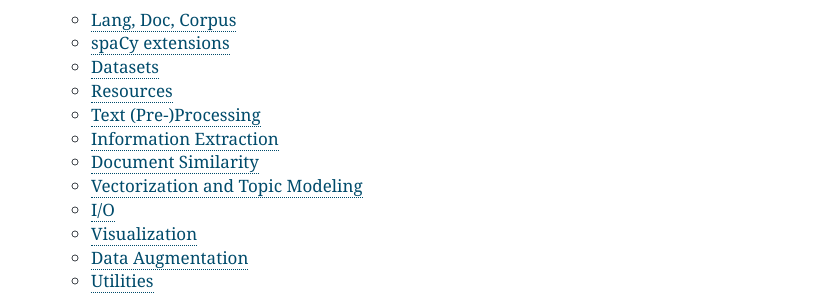
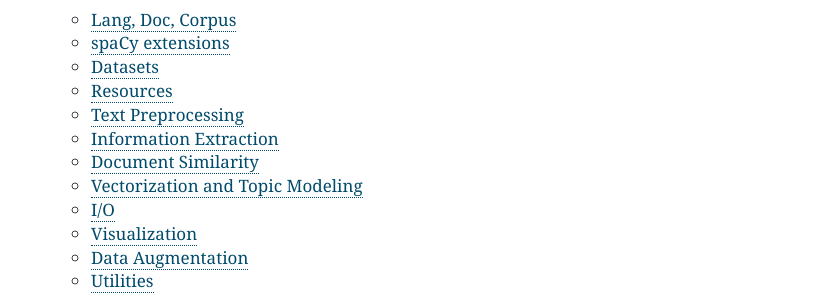
Before and after one commit to chartbeat-labs/textacy, a Sphinx documentation site: the page built from docs/source/index.rst, in a window 1280 px wide and 900 px high, scrolled down 944 px. Shown: the part 473-769 px from the top of the window, without its empty margins (347-1183 px from the left). Built offline with Sphinx 7.4.7, drawn with Linux system fonts in a browser that asks for light colours.

Commit message:
Fix api ref title

```diff
--- a/docs/source/api_reference/preprocessing.rst
+++ b/docs/source/api_reference/preprocessing.rst
@@ -1,5 +1,5 @@
-Text (Pre-)Processing
-=====================
+Text Preprocessing
+==================
 
 .. currentmodule:: textacy.preprocessing
 
```
